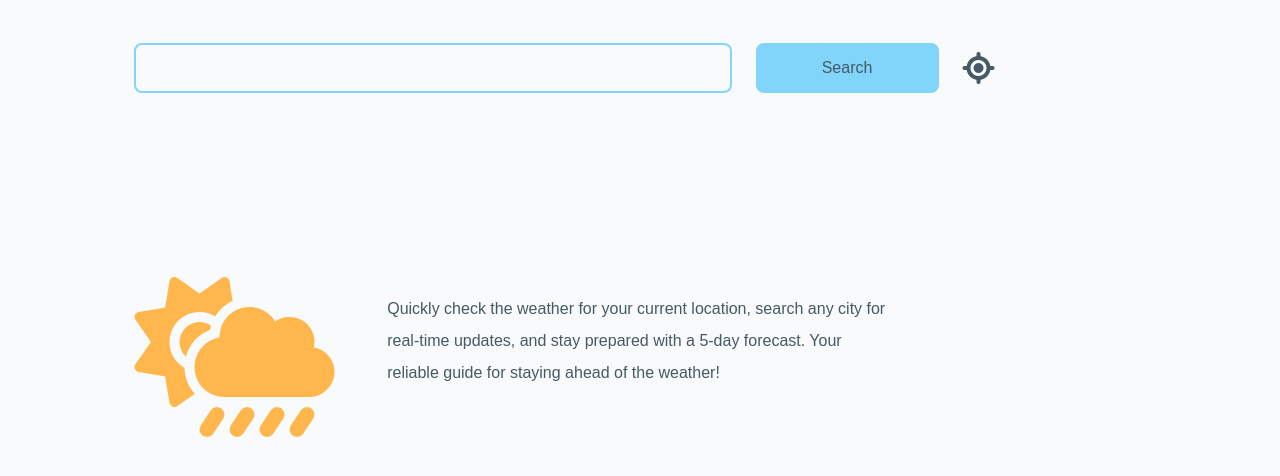
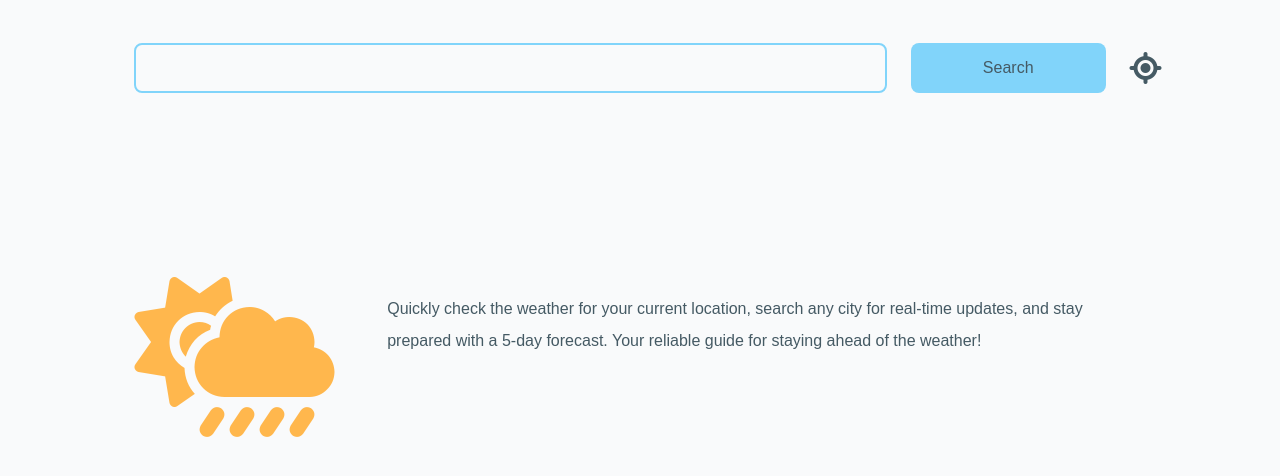
Before and after one commit to vmanidev/weather-app, a plain HTML site: page index.html in a window 1280 px wide. Shown: the part 82-558 px from the top of the page. Drawn offline with Linux system fonts and the light colour scheme.

Commit message:
add style to search bar and hide landing page method

```diff
--- a/index.html
+++ b/index.html
@@ -14,8 +14,13 @@
       <h1 class="heading" role="heading">Weather App</h1>
       <section id="search-bar-container">
         <input type="text" id="search-input" />
-        <button class="btn" id="search-btn">Search</button>
-        <i id="target-location-icon" class="fa-solid fa-location-crosshairs"></i>
+        <div id="search-btn-container">
+          <button class="btn" id="search-btn">Search</button>
+          <i
+            id="target-location-icon"
+            class="fa-solid fa-location-crosshairs"
+          ></i>
+        </div>
       </section>
       <section id="forecast-container">
         <div id="weather-forecast"></div>
--- a/style.css
+++ b/style.css
@@ -53,7 +53,7 @@ h1,
 
 #search-bar-container {
   display: grid;
-  grid-template-columns: repeat(5, 1fr);
+  grid-template-columns: repeat(4, 1fr);
 }
 
 #search-bar-container input {
@@ -89,13 +89,15 @@ i:hover:not(.landing-page-icon) {
 }
 
 #landing-page p {
-  grid-column: span 2;
+  grid-column: span 3;
   line-height: 2rem;
 }
 
 .landing-page-icon {
   color: var(--accent-color);
   font-size: 10rem;
+  overflow: hidden;
+  align-self: center;
 }
 
 #search-bar-container button {
@@ -105,6 +107,12 @@ i:hover:not(.landing-page-icon) {
   color: var(--text-color);
   font-size: 1rem;
   cursor: pointer;
+}
+
+#search-btn-container {
+  display: grid;
+  grid-template-columns: 1fr 1rem;
+  gap: var(--row-gap-md);
 }
 
 :is(.icon, .highlight) {
```
